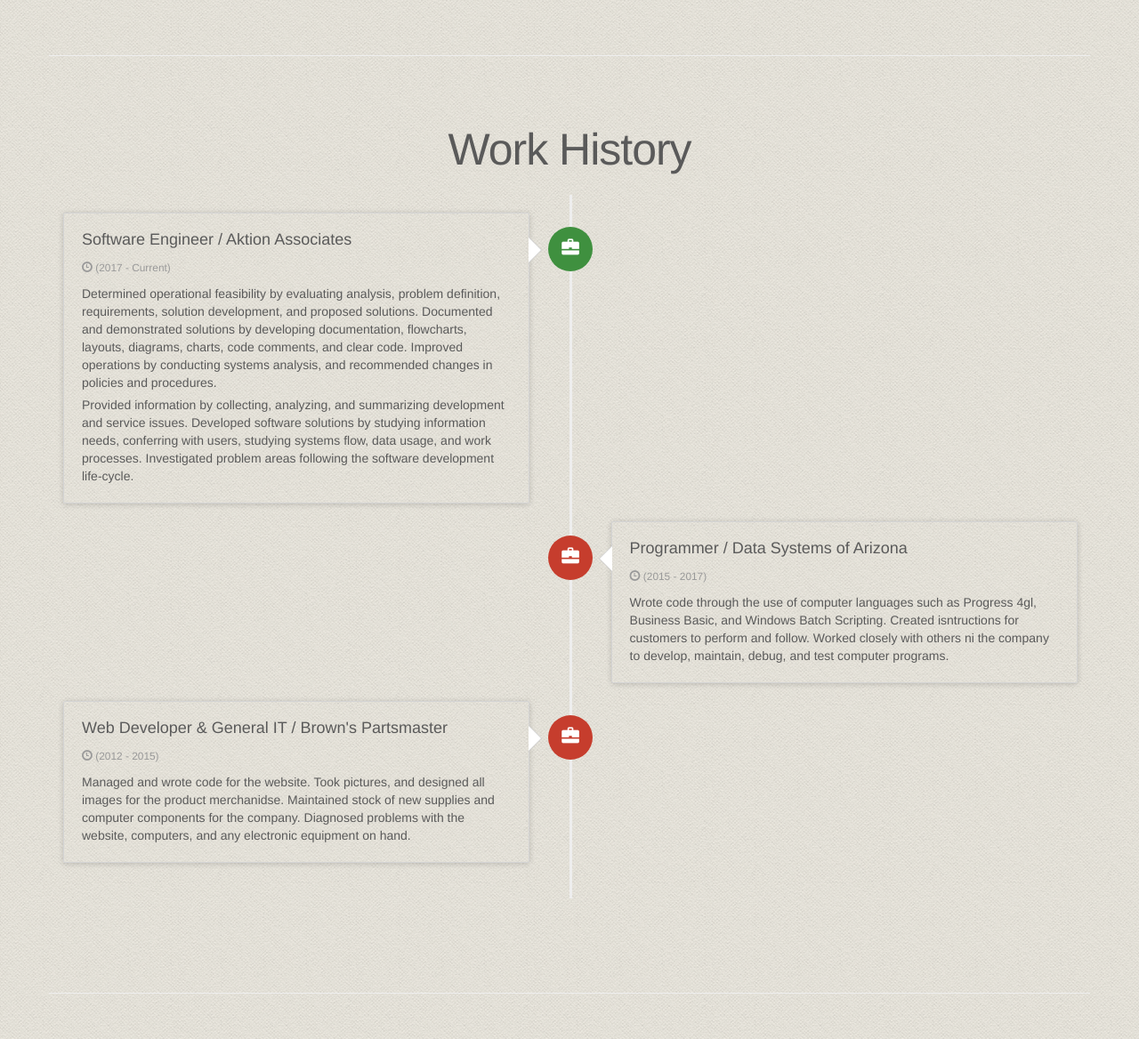
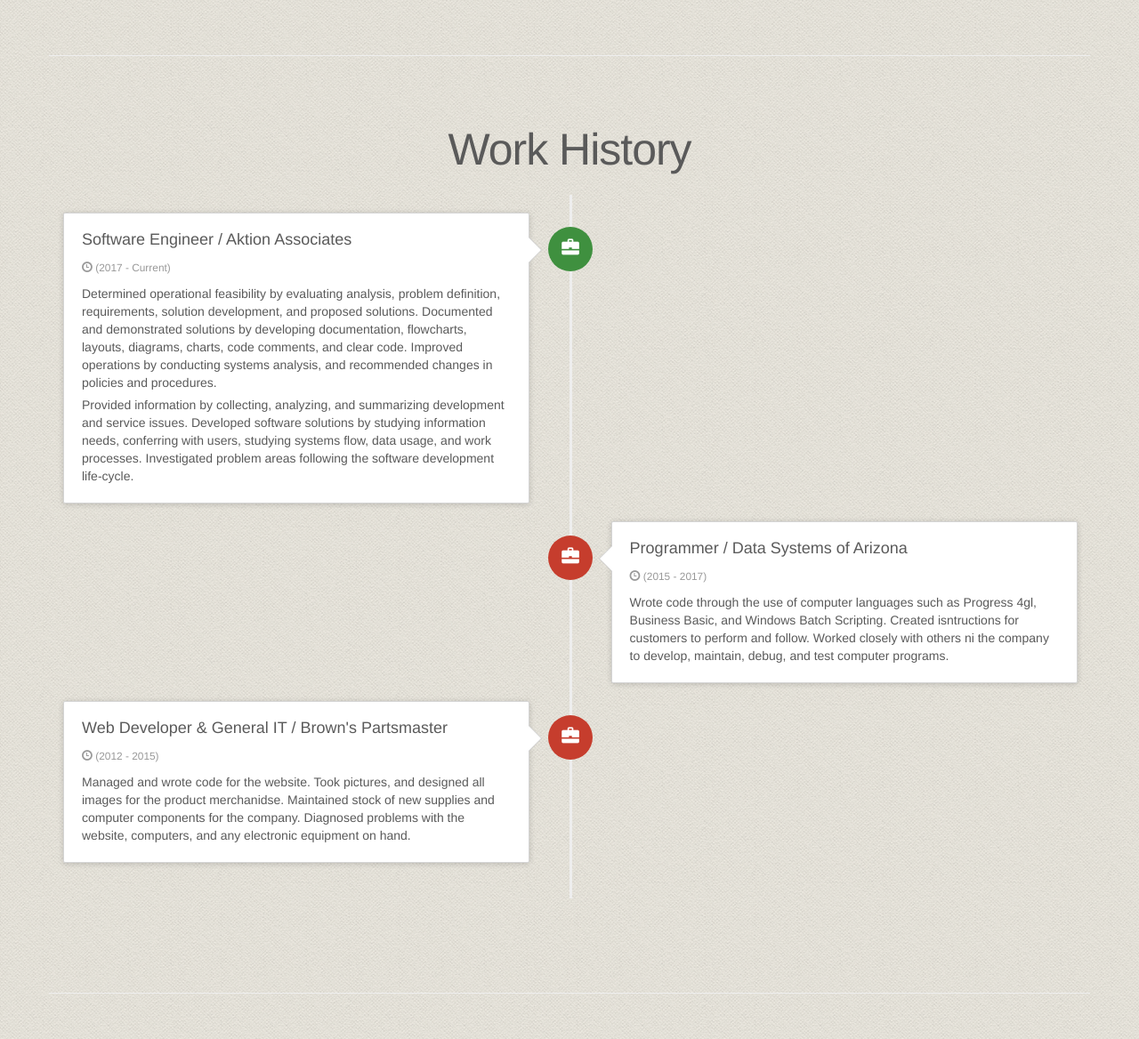
Before and after one commit to jswright91/jswright91.github.io, a PHP site: page / in a window 1280 px wide. Shown: the part 505-1673 px from the top of the page at 89% size. Run offline with PHP 8.4, Linux system fonts and the light colour scheme; some libraries are stand-ins or nearby versions.

Commit message:
background-color

```diff
--- a/css/carousel.css
+++ b/css/carousel.css
@@ -134,7 +134,7 @@ body {
   width: 46%;
   float: left;
   border: 1px solid #d4d4d4;
-  background-image: white;
+  background-color: white;
   border-radius: 2px;
   padding: 20px;
   position: relative;
```
